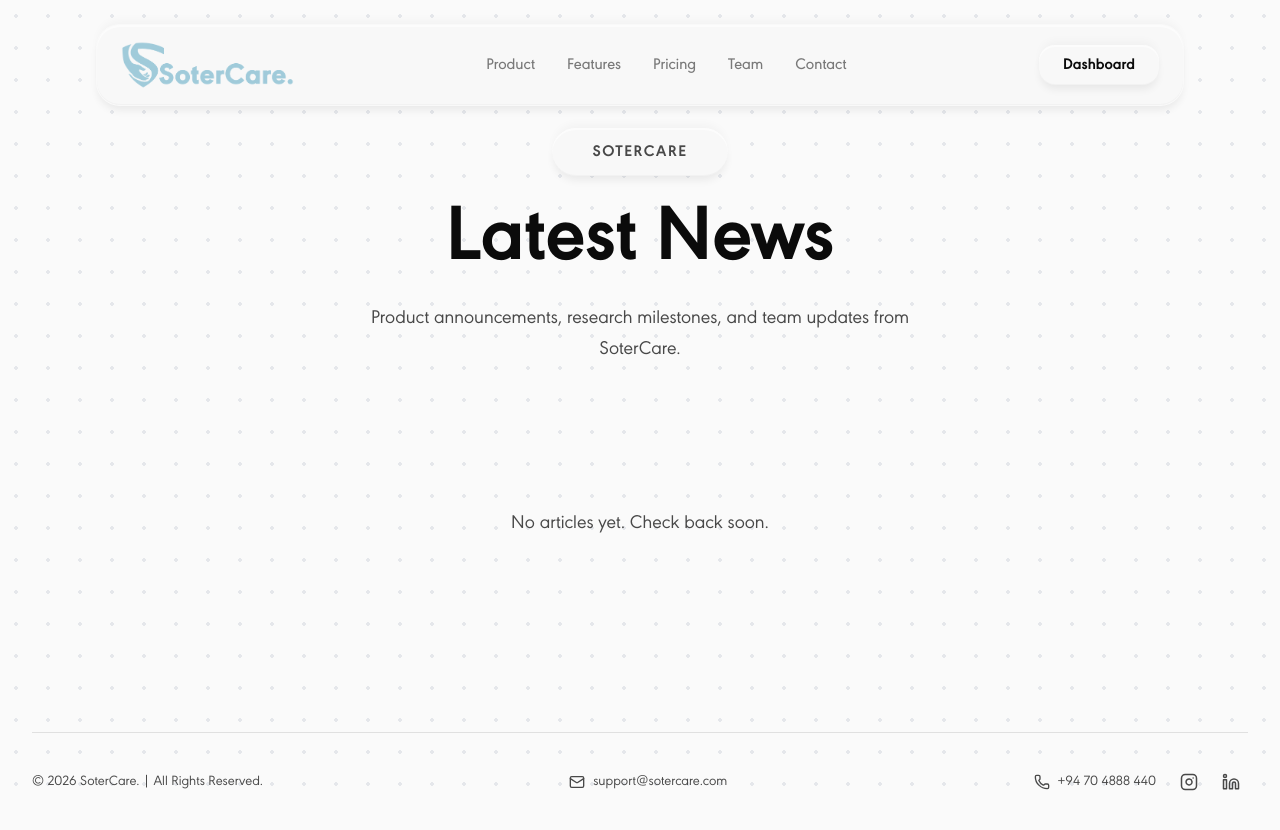
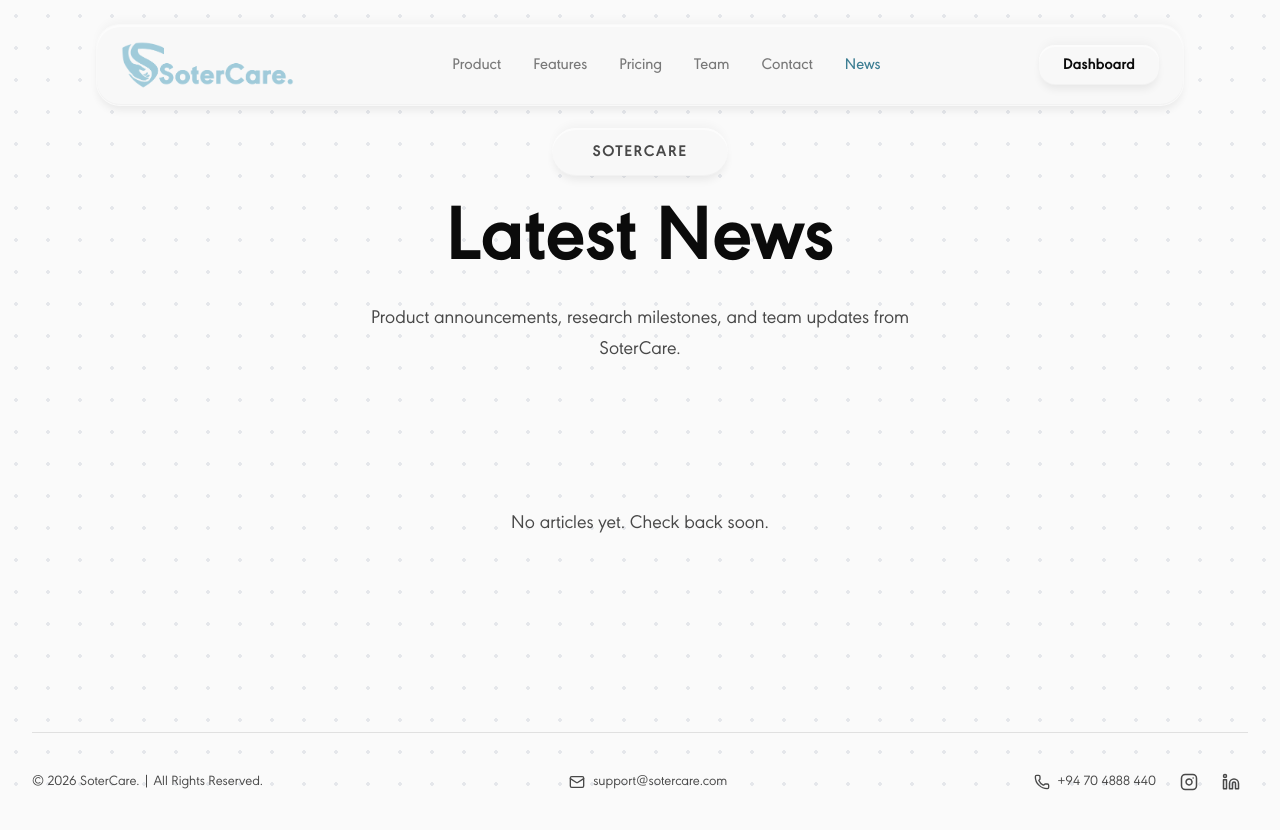
Before and after one commit to SoterCare/web-dev-v2, a Next.js app: page /news in a window 1280 px wide. Built offline with nearby package versions, Linux system fonts and the light colour scheme.

Commit message:
Move LatestNews above Product; add News link to desktop and mobile nav

```diff
--- a/src/app/page.tsx
+++ b/src/app/page.tsx
@@ -54,12 +54,12 @@ export default function Home() {
       <Navbar />
       <Hero />
       <Mission />
+      <LatestNews />
       <Product />
       <Features />
       <Pricing />
       <FAQ />
       <Team />
-      <LatestNews />
       <Footer />
     </main>
   );
--- a/src/components/Navbar.tsx
+++ b/src/components/Navbar.tsx
@@ -108,6 +108,7 @@ const Navbar = () => {
           <Link href="#pricing" className="transition-colors text-base font-medium text-[#797979] hover:text-black" scroll={false}>Pricing</Link>
           <Link href="#team" className="transition-colors text-base font-medium text-[#797979] hover:text-black" scroll={false}>Team</Link>
           <Link href="#contact" className="transition-colors text-base font-medium text-[#797979] hover:text-black" scroll={false}>Contact</Link>
+          <Link href="/news" className="transition-colors text-base font-medium text-[#3d7e93] hover:text-black">News</Link>
         </div>
 
         {/* CTA Button */}
@@ -175,6 +176,13 @@ const Navbar = () => {
           Contact
         </Link>
         <Link
+          href="/news"
+          className="text-[#3d7e93] hover:text-text hover:bg-black/5 px-4 py-3 rounded-xl transition-all font-medium text-lg text-center"
+          onClick={() => setIsOpen(false)}
+        >
+          News
+        </Link>
+        <Link
           href="/dashboard"
           className="bg-bg-panel shadow-m text-text px-6 py-3 rounded-xl font-bold text-lg text-center mt-2 transition-all active:scale-95"
           onClick={() => setIsOpen(false)}
```
